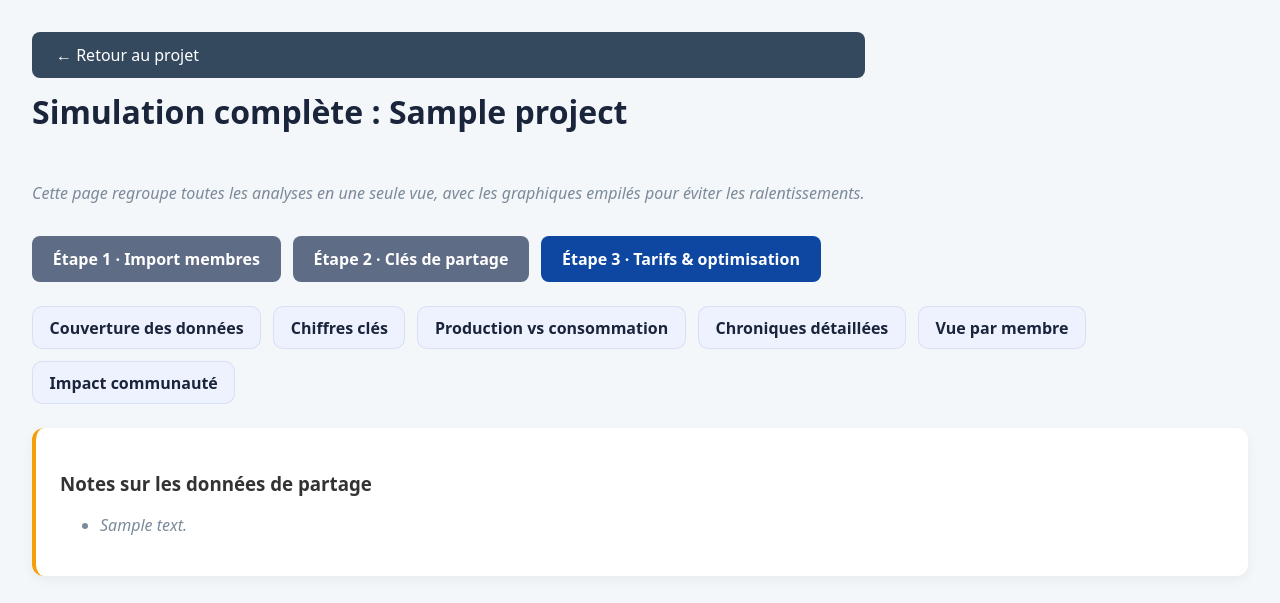
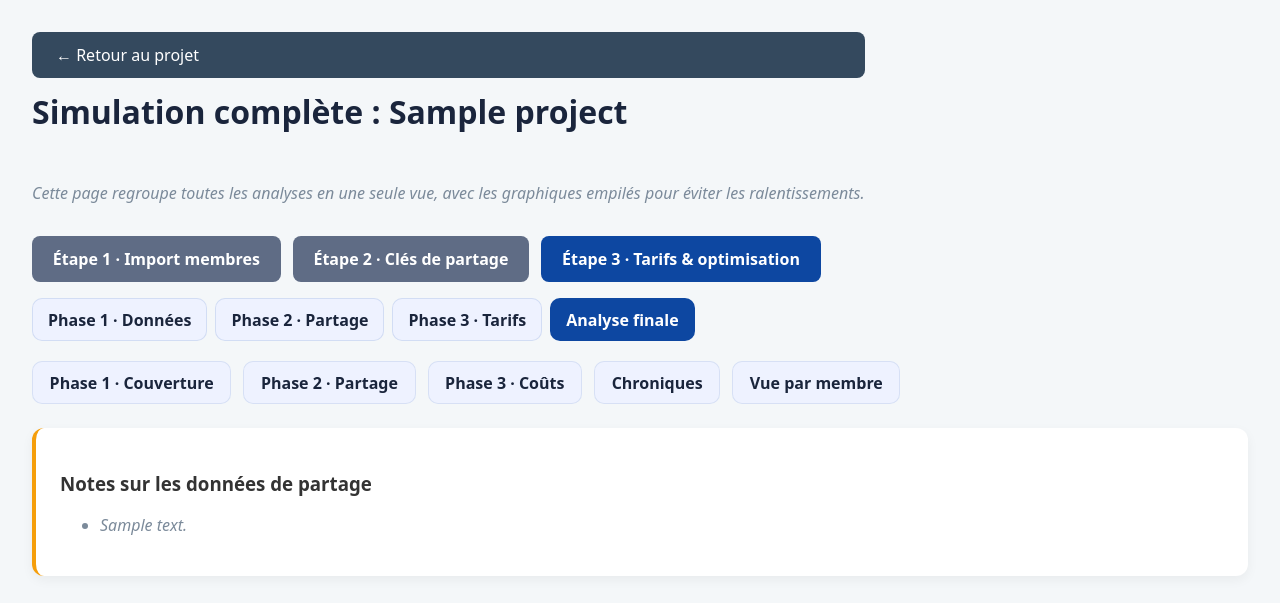
Before and after one commit to Juvenes/yes-partener, a Django app: template templates/core/project_analysis.html in a window 1280 px wide. Shown: the top 603 px of the page. Run offline with Django 5.2, Linux system fonts and the light colour scheme; tables that the repository leaves empty hold one stand-in row (values such as "Sample post"); the template is opened without the code that fills it: values that come from a table or form of the project are taken from there, most other values are stand-ins (such as "Sample title", 1, 10 or a date in 2020); some libraries are stand-ins or nearby versions.

Commit message:
Centralize analysis access on final page

```diff
--- a/templates/core/project_analysis.html
+++ b/templates/core/project_analysis.html
@@ -11,12 +11,16 @@
     .card { background: #fff; border-radius: 12px; padding: 1.5rem; box-shadow: 0 4px 12px rgba(0,0,0,0.05); margin-bottom: 2rem; }
     h1, h2 { color: #1a253c; margin-top: 0; }
     .btn-back { display: inline-block; margin-bottom: 0; padding: .75rem 1.5rem; background: #34495e; color: #fff; text-decoration: none; border-radius: 8px; }
-    .header-bar { display: flex; justify-content: space-between; align-items: center; gap: 1rem; flex-wrap: wrap; margin-bottom: 1.5rem; }
+    .header-bar { display: flex; justify-content: space-between; align-items: center; gap: 1rem; flex-wrap: wrap; margin-bottom: 1rem; }
     .header-left { display: flex; flex-direction: column; gap: 0.75rem; }
     .action-buttons { display: flex; gap: 0.75rem; flex-wrap: wrap; }
     .btn-primary, .btn-secondary { display: inline-block; padding: .75rem 1.3rem; border-radius: 8px; color: #fff; text-decoration: none; font-weight: 600; }
     .btn-primary { background: #0d47a1; }
     .btn-secondary { background: #5f6c85; }
+    .phase-tabs { display: flex; gap: .5rem; flex-wrap: wrap; margin: 0 0 1.25rem; }
+    .phase-tab { padding: .65rem 1rem; border-radius: 10px; text-decoration: none; font-weight: 700; background: #eef2ff; color: #1a253c; box-shadow: inset 0 0 0 1px rgba(13,71,161,.12); }
+    .phase-tab:hover { background: #e0e7ff; }
+    .phase-tab.active { background: #0d47a1; color: #fff; box-shadow: none; cursor: default; }
     .section-nav { display: flex; flex-wrap: wrap; gap: .75rem; margin: 1rem 0 1.5rem; }
     .section-nav a { padding: .65rem 1.1rem; border-radius: 10px; background: #eef2ff; color: #1a253c; text-decoration: none; font-weight: 700; box-shadow: inset 0 0 0 1px rgba(13,71,161,.1); }
     .section-nav a:hover { background: #e0e7ff; }
@@ -51,13 +55,19 @@
       </div>
     </div>
 
+    <div class="phase-tabs" aria-label="Navigation principale des phases">
+      <a class="phase-tab" href="{% url 'project_detail' project.id %}">Phase 1 · Données</a>
+      <a class="phase-tab" href="{% url 'project_stage2' project.id %}">Phase 2 · Partage</a>
+      <a class="phase-tab" href="{% url 'project_stage3' project.id %}">Phase 3 · Tarifs</a>
+      <span class="phase-tab active">Analyse finale</span>
+    </div>
+
     <div class="section-nav">
-      <a href="#coverage">Couverture des données</a>
-      <a href="#kpis">Chiffres clés</a>
-      <a href="#monthly">Production vs consommation</a>
-      <a href="#chroniques">Chroniques détaillées</a>
+      <a href="#phase1-data">Phase 1 · Couverture</a>
+      <a href="#phase2-sharing">Phase 2 · Partage</a>
+      <a href="#phase3-tariffs">Phase 3 · Coûts</a>
+      <a href="#chroniques">Chroniques</a>
       <a href="#members">Vue par membre</a>
-      <a href="#impact">Impact communauté</a>
     </div>
 
     {% if stage2_warnings %}
@@ -69,7 +79,7 @@
       </div>
     {% endif %}
 
-    <div class="card" id="coverage">
+    <div class="card" id="phase1-data">
       <h2>Couverture des données</h2>
       <div class="meta-grid">
         <div class="meta-chip">
@@ -99,7 +109,7 @@
       </div>
     </div>
 
-    <div class="card" id="impact">
+    <div class="card" id="phase2-sharing">
       <div style="display:flex; justify-content: space-between; gap: 1rem; flex-wrap: wrap;">
         <div>
           <h2>Impact communauté &amp; optimisation</h2>
@@ -165,8 +175,15 @@
       {% endif %}
     </div>
 
-    <h2 id="kpis">Chiffres clés</h2>
-    <div class="kpi-grid">
+    <div class="card" id="phase3-tariffs">
+      <div style="display:flex; justify-content: space-between; align-items: flex-start; gap: 1rem; flex-wrap: wrap;">
+        <div>
+          <h2 style="margin:0;">Phase 3 : Coûts &amp; optimisation</h2>
+          <p class="muted" style="margin:.4rem 0 0;">Tous les indicateurs tarifaires sont regroupés ici : production, consommation, solde net et autonomie communautaire.</p>
+        </div>
+        <span class="meta-chip" style="align-self:flex-end;">Analyse finale unique</span>
+      </div>
+      <div class="kpi-grid" style="margin-top: 1rem;">
         <div class="kpi-card">
           <div class="kpi-value">{{ kpis.total_production|floatformat:0 }} kWh</div>
           <div class="kpi-label">Production totale</div>
@@ -182,6 +199,7 @@
         <div class="kpi-card">
           <div class="kpi-value">{{ kpis.autonomy_coverage|floatformat:1 }} %</div>
           <div class="kpi-label">Autonomie du groupe</div>
+        </div>
       </div>
     </div>
 
--- a/templates/core/project_detail.html
+++ b/templates/core/project_detail.html
@@ -39,13 +39,12 @@
     <div>
       <div class="pill" style="width: fit-content;">Phase 1 • Datasets</div>
       <h1>{{ project.name }}</h1>
-      <p class="muted" style="margin-top:0; max-width: 720px;">Attribuez des datasets tagués aux membres. Les tags viennent du dataset et peuvent être filtrés pour retrouver les bons profils.</p>
+      <p class="muted" style="margin-top:0; max-width: 720px;">Attribuez des datasets tagués aux membres. Les tags viennent du dataset et peuvent être filtrés pour retrouver les bons profils. Les analyses sont centralisées sur la page finale après la phase 3.</p>
       <div class="project-actions">
         <a href="{% url 'project_list' %}" class="btn secondary">← Retour</a>
         <a href="{% url 'datasets' %}" class="btn secondary">Gérer les datasets</a>
         <a href="{% url 'project_stage2' project.id %}" class="btn" style="background:#4338ca;">Étape suivante · Clés de partage</a>
         <a href="{% url 'project_stage3' project.id %}" class="btn" style="background:#0d47a1;">Étape suivante · Tarifs &amp; optimisation</a>
-        <a href="{% url 'project_analysis_page' project.id %}" class="btn" style="background:#1b5e20;">Simuler &amp; analyser →</a>
       </div>
     </div>
   </div>
--- a/templates/core/project_stage2.html
+++ b/templates/core/project_stage2.html
@@ -73,11 +73,10 @@
   <div class="header">
     <div>
       <h1>{{ project.name }} — Stage 2 : Partage d'énergie</h1>
-      <p class="muted">Définir les clés de partage pour répartir la production locale entre les membres et suivre les flux restants.</p>
+      <p class="muted">Définir les clés de partage pour répartir la production locale entre les membres et suivre les flux restants. Les analyses globales sont désormais regroupées sur la page «&nbsp;Analyse finale&nbsp;» accessible après la phase 3.</p>
     </div>
     <div class="scenario-actions">
       <a href="{% url 'project_detail' project.id %}" class="btn-secondary btn">Étape 1 · Import membres</a>
-      <a href="{% url 'project_analysis_page' project.id %}" class="btn">Analyse / Simulation</a>
       <a href="{% url 'project_stage3' project.id %}" class="btn-neutral btn">Étape suivante · Tarifs &amp; optimisation</a>
     </div>
   </div>
--- a/templates/core/project_stage3.html
+++ b/templates/core/project_stage3.html
@@ -41,12 +41,12 @@
   <div class="header" style="display:flex; justify-content: space-between; align-items: center; flex-wrap: wrap; gap: 1rem;">
     <div>
       <h1>{{ project.name }} — Phase 3 : Coûts & Optimisation</h1>
-      <p class="muted">Décomposez les tarifs par membre, calculez leur facture de référence et optimisez un prix communautaire unique.</p>
+      <p class="muted">Décomposez les tarifs par membre, calculez leur facture de référence et optimisez un prix communautaire unique. Une fois cette étape prête, accédez à l'analyse finale pour visualiser tous les indicateurs regroupés.</p>
     </div>
     <div style="display:flex; gap:.5rem; flex-wrap: wrap;">
       <a class="btn-secondary btn" href="{% url 'project_detail' project.id %}">Étape 1 · Import membres</a>
       <a class="btn" href="{% url 'project_stage2' project.id %}">Étape 2 · Clés de partage</a>
-      <a class="btn" style="background:#1b5e20;" href="{% url 'project_analysis_page' project.id %}">Simuler et analyser</a>
+      <a class="btn" style="background:#1b5e20;" href="{% url 'project_analysis_page' project.id %}">Analyse finale</a>
     </div>
   </div>
 
```
Lines whose indentation alone changed are shown as unchanged.
